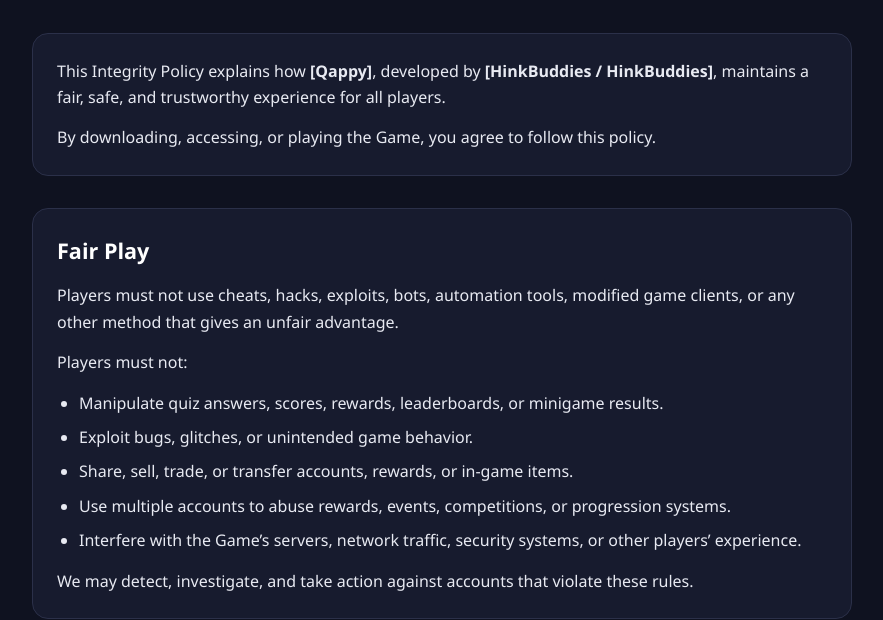
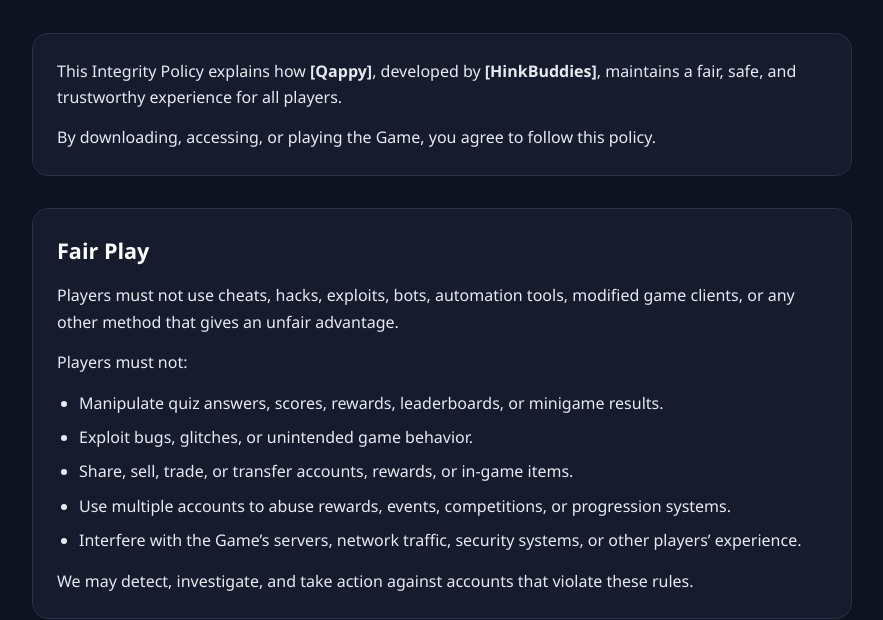
Before and after one commit to ShinyOctagon/qappy-quiz, a plain HTML site: page index.html in a window 1280 px wide. Shown: the part 194-814 px from the top of the page, without its empty margins (198-1081 px from the left). Drawn offline with Linux system fonts and the light colour scheme.

Commit message:
Fixed text error

```diff
--- a/index.html
+++ b/index.html
@@ -159,7 +159,7 @@
     <div class="intro">
       <p>
         This Integrity Policy explains how <strong>[Qappy]</strong>, developed by
-        <strong>[HinkBuddies / HinkBuddies]</strong>, maintains a fair, safe, and trustworthy
+        <strong>[HinkBuddies]</strong>, maintains a fair, safe, and trustworthy
         experience for all players.
       </p>
       <p>
```
